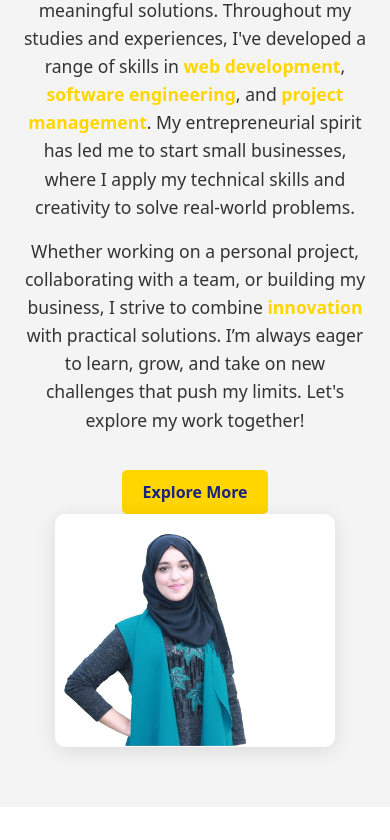
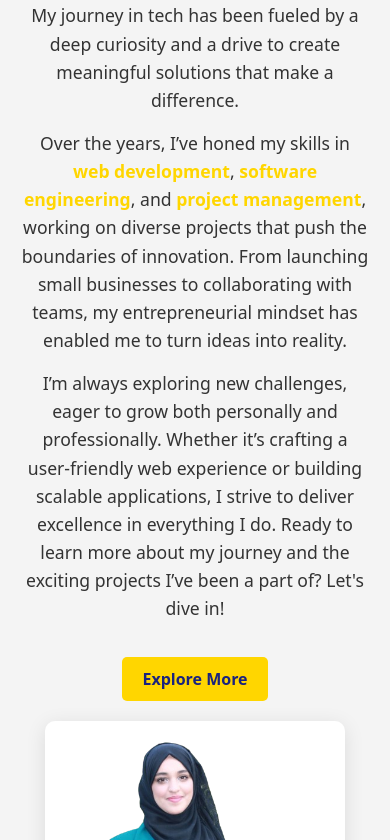
Before and after one commit to KenzaDahhoum/portfolio-loubana, a Vue app in the folder frontend/: page / in a window 390 px wide. Shown: the part 944-1784 px from the top of the page. Built offline with nearby package versions, Linux system fonts and the light colour scheme.

Commit message:
stable design animation

```diff
--- a/frontend/src/App.vue
+++ b/frontend/src/App.vue
@@ -17,6 +17,8 @@ export default {
 </script>
 
 <style scoped>
+@import url('https://fonts.googleapis.com/css2?family=Pacifico&display=swap');
+
 /* Style for sections */
 .about-section, .contact-section, #projects {
   padding-top: 100px; /* Adjust this value based on your navbar height */
--- a/frontend/src/components/AboutSection.vue
+++ b/frontend/src/components/AboutSection.vue
@@ -5,20 +5,13 @@
         <div class="about-text">
           <h2>About Me</h2>
           <p>
-            Hi, I'm <span class="highlight">Kenza</span>, a passionate developer and entrepreneur.
-            My journey began with a love for technology and a desire to create
-            meaningful solutions. Throughout my studies and experiences, I've
-            developed a range of skills in <span class="highlight">web development</span>,
-            <span class="highlight">software engineering</span>, and
-            <span class="highlight">project management</span>. My entrepreneurial spirit has led me
-            to start small businesses, where I apply my technical skills and
-            creativity to solve real-world problems.
+            Hi, I'm <span class="highlight">Kenza</span>, a dedicated software developer with a passion for solving complex problems through technology. My journey in tech has been fueled by a deep curiosity and a drive to create meaningful solutions that make a difference.
           </p>
           <p>
-            Whether working on a personal project, collaborating with a team, or
-            building my business, I strive to combine <span class="highlight">innovation</span> with practical
-            solutions. I’m always eager to learn, grow, and take on new challenges
-            that push my limits. Let's explore my work together!
+            Over the years, I’ve honed my skills in <span class="highlight">web development</span>, <span class="highlight">software engineering</span>, and <span class="highlight">project management</span>, working on diverse projects that push the boundaries of innovation. From launching small businesses to collaborating with teams, my entrepreneurial mindset has enabled me to turn ideas into reality.
+          </p>
+          <p>
+            I’m always exploring new challenges, eager to grow both personally and professionally. Whether it’s crafting a user-friendly web experience or building scalable applications, I strive to deliver excellence in everything I do. Ready to learn more about my journey and the exciting projects I’ve been a part of? Let's dive in!
           </p>
           <!-- Use router-link for navigation -->
           <router-link to="/my-journey" class="explore-btn">Explore More</router-link>
@@ -37,7 +30,6 @@
   </script>
 
   <style scoped>
-  @import url('https://fonts.googleapis.com/css2?family=Pacifico&display=swap');
 
   .about-section {
     padding: 60px 20px;
@@ -49,19 +41,21 @@
   .about-container {
     display: flex;
     align-items: center;
-    justify-content: space-around;
+    justify-content: space-between;
     flex-wrap: wrap;
+    max-width: 1200px;
+    margin: 0 auto;
   }
 
   .about-text {
     flex: 1;
-    min-width: 300px;
-    margin-right: 20px;
+    min-width: 280px;
+    margin-right: 40px;
   }
 
   .about-text h2 {
     font-family: 'Pacifico', cursive;
-    font-size: 2.2rem;
+    font-size: 2.5rem;
     color: #0d1330;
     margin-bottom: 20px;
   }
@@ -70,6 +64,7 @@
     font-size: 1.1em;
     line-height: 1.6;
     color: #333;
+    margin-bottom: 15px;
   }
 
   .highlight {
@@ -79,17 +74,22 @@
 
   .about-image {
     flex: 1;
-    min-width: 300px;
+    min-width: 280px;
     text-align: center;
+    max-width: 400px;
   }
 
   .about-image img {
-    width: 80%;
+    width: 100%;
+    height: auto;
     border-radius: 10px;
     box-shadow: 0 4px 20px rgba(0, 0, 0, 0.1);
+    object-fit: cover;
+    max-height: 400px; /* Limit the height */
+    display: inline-block;
   }
 
-  /* Updated button style */
+  /* Button Style */
   .explore-btn {
     display: inline-block;
     margin-top: 20px;
@@ -113,9 +113,15 @@
   @media (max-width: 768px) {
     .about-container {
       flex-direction: column;
+      text-align: center;
     }
     .about-text {
+      margin: 0 0 20px 0;
+      text-align: center;
+    }
+    .about-image {
       margin: 0;
+      max-width: 300px;
     }
   }
   </style>
--- a/frontend/src/components/EducationSection.vue
+++ b/frontend/src/components/EducationSection.vue
@@ -2,9 +2,15 @@
     <div class="section education-section">
       <h2>Education</h2>
       <ul>
-        <li v-for="education in educations" :key="education.id" class="education-card">
+        <li
+          v-for="education in educations"
+          :key="education.id"
+          class="education-card"
+          data-aos="zoom-in-up"
+        >
           <div class="education-details">
             <strong class="institution">{{ education.institution }}</strong>
+            <br>
             <span class="degree">{{ education.degree }}</span>
           </div>
           <div class="duration">
@@ -41,10 +47,6 @@
   </script>
 
   <style scoped>
-  /* Education Section Styles */
-  .education-section {
-    margin-bottom: 2rem;
-  }
   .section h2 {
   color: #0d1330;
   font-size: 2.2rem;
@@ -52,64 +54,43 @@
   margin-bottom: 20px;
   text-align: center;
 }
-
-  /* Education List Styling */
-  ul {
-    list-style: none;
-    padding: 0;
+  .education-section {
+    margin-bottom: 2rem;
   }
 
   .education-card {
     display: flex;
     justify-content: space-between;
-    align-items: center;
     margin-bottom: 20px;
     padding: 15px;
     background-color: #fff;
     border-radius: 10px;
     box-shadow: 0 4px 10px rgba(0, 0, 0, 0.1);
-    transition: background-color 0.3s ease;
   }
 
-  .education-card:hover {
-    background-color: #f9f9f9;
-  }
-
-  /* Styling for the Education Details */
-  .education-details {
-    display: flex;
-    flex-direction: column;
-    margin-right: 15px;
-  }
-
-  /* Institution Name in Bold and Yellow */
   .institution {
     font-size: 1.2rem;
     color: #ffd600;
     font-weight: bold;
   }
 
-  /* Degree Information */
   .degree {
     font-size: 1.1rem;
     color: #333;
   }
 
-  /* Duration Styling (Dates) */
   .duration {
     font-size: 1rem;
     color: #888;
     font-style: italic;
   }
 
-  /* Icon Styling */
   .duration i {
     margin-right: 8px;
     color: #ffd600;
   }
 
-  /* Hover Effect */
-  .education-card:hover .institution {
-    color: #e0a800;
+  .education-card:hover {
+    background-color: #f9f9f9;
   }
   </style>
--- a/frontend/src/components/JourneyPage.vue
+++ b/frontend/src/components/JourneyPage.vue
@@ -1,15 +1,19 @@
 <template>
   <div class="journey-page">
-    <div data-aos="fade-up">
+    <!-- Education Section -->
+    <div data-aos="fade-up" data-aos-duration="1000">
       <EducationSection />
     </div>
-    <div data-aos="fade-up">
+    <!-- Experience Section -->
+    <div data-aos="fade-up" data-aos-duration="1000" data-aos-delay="200">
       <ExperienceSection />
     </div>
-    <div data-aos="fade-up">
+    <!-- Projects Section -->
+    <div data-aos="fade-up" data-aos-duration="1000" data-aos-delay="400">
       <ProjectsSection />
     </div>
-    <div data-aos="fade-up">
+    <!-- Skills Section -->
+    <div data-aos="fade-up" data-aos-duration="1000" data-aos-delay="600">
       <SkillsSection />
     </div>
   </div>
@@ -32,44 +36,40 @@ export default {
   },
   mounted() {
     AOS.init({
-      duration: 1000, // Animation duration
-      once: true,     // Whether animation should happen only once
+      duration: 1000, // General animation duration
+      once: true, // Animation happens only once
+      easing: 'ease-in-out',
     });
   },
 };
 </script>
 
-
 <style scoped>
-/* General styles for the page */
 .journey-page {
-  padding-top: 100px;
-  padding-left: 20px;
-  padding-right: 20px;
+  padding: 100px 20px;
   min-height: 100vh;
 }
 
-/* Center the titles */
-.section h2 {
-  color: #0d1330;
-  font-size: 2.2rem;
-  font-family: 'Pacifico', cursive;
-  margin-bottom: 20px;
-  text-align: center;
-}
-
-/* Card styling */
 .section {
   background-color: #f9f9f9;
   margin-bottom: 20px;
   border-radius: 12px;
   padding: 30px;
   box-shadow: 0 4px 20px rgba(0, 0, 0, 0.1);
-  transition: background-color 0.3s ease;
+  transition: background-color 0.3s ease, box-shadow 0.3s ease;
 }
 
-/* Hover effect for cards */
+
 .section:hover {
   background-color: #eaeaea;
+  box-shadow: 0 6px 25px rgba(0, 0, 0, 0.2);
+}
+
+h2 {
+  font-size: 2.4rem;
+  font-family: 'Pacifico', cursive;
+  text-align: center;
+  color: #0d1330;
+  margin-bottom: 20px;
 }
 </style>
--- a/frontend/src/components/NavbarPage.vue
+++ b/frontend/src/components/NavbarPage.vue
@@ -45,8 +45,9 @@ export default {
 </script>
 
 <style scoped>
+
 .navbar-title {
-  font-family: 'Pacifico', cursive;
+  font-family: 'Pacifico', cursive !important;
   font-size: 1.8rem;
   color: #ffd600; /* Accent color for the title */
 }
```
